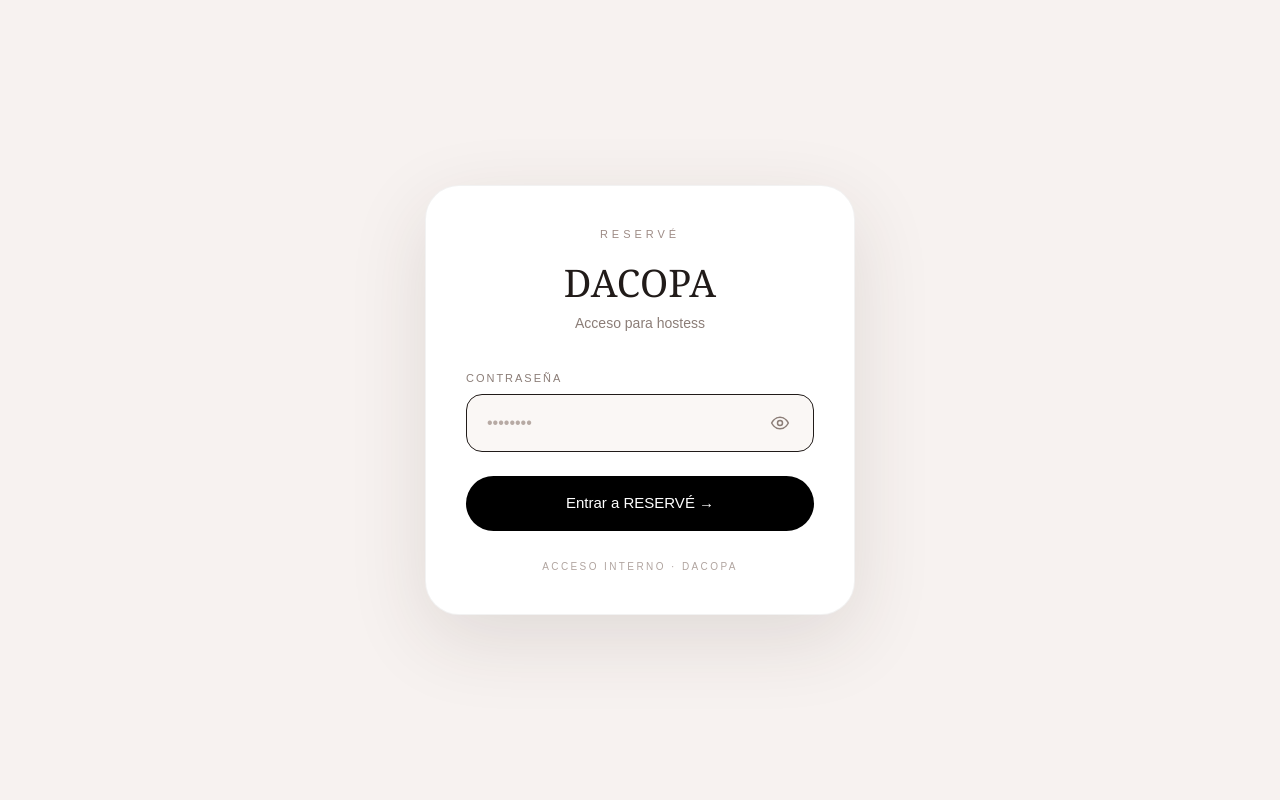
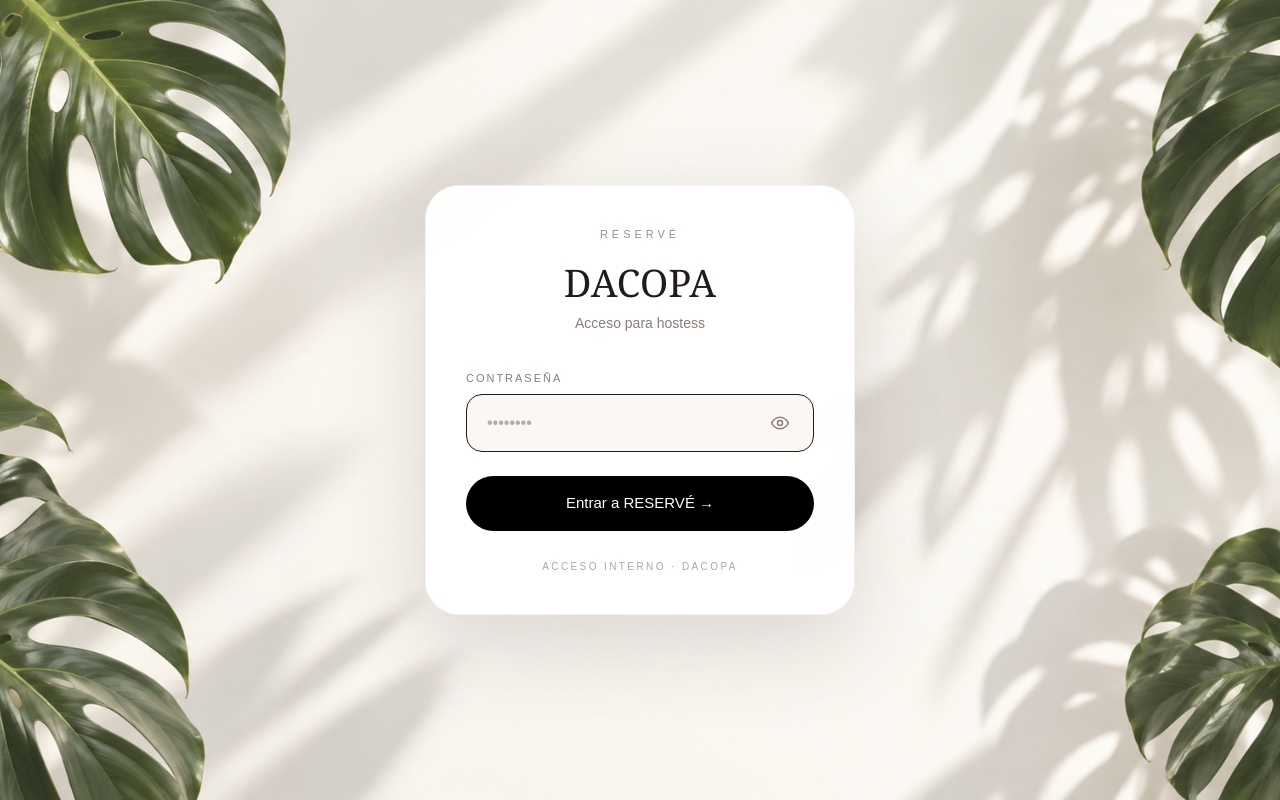
Before and after one commit to lizvallejo/reserve, a Next.js app: page /hostess in a window 1280 px wide. Built offline with nearby package versions, Linux system fonts and the light colour scheme; no server answers.

Commit message:
Actualiza diseño de acceso hostess

```diff
--- a/app/hostess/page.tsx
+++ b/app/hostess/page.tsx
@@ -158,8 +158,17 @@ export default async function HostessPage({
       params.error === "config";
 
     return (
-      <main className="flex min-h-screen items-center justify-center bg-[#f7f2f0] px-5 py-10">
-        <section className="w-full max-w-[430px] rounded-[34px] border border-black/5 bg-white px-8 py-10 shadow-[0_24px_80px_rgba(54,40,35,0.12)] sm:px-10">
+      <main className="relative flex min-h-screen items-center justify-center overflow-hidden bg-[#f7f4ef] px-5 py-10">
+        <img
+          src="/hostess-background.png"
+          alt=""
+          aria-hidden="true"
+          className="absolute inset-0 h-full w-full object-cover object-center"
+        />
+
+        <div className="absolute inset-0 bg-white/8" />
+
+        <section className="relative z-10 w-full max-w-[430px] rounded-[34px] border border-black/5 bg-white/95 px-8 py-10 shadow-[0_28px_90px_rgba(54,40,35,0.16)] backdrop-blur-sm sm:px-10">
           <div className="text-center">
             <p className="text-[11px] font-medium uppercase tracking-[0.36em] text-[#9d8b85]">
               RESERVÉ
```
Also changed, not shown: public/hostess-background.png (added), public/hostess-background.png.png (added).
